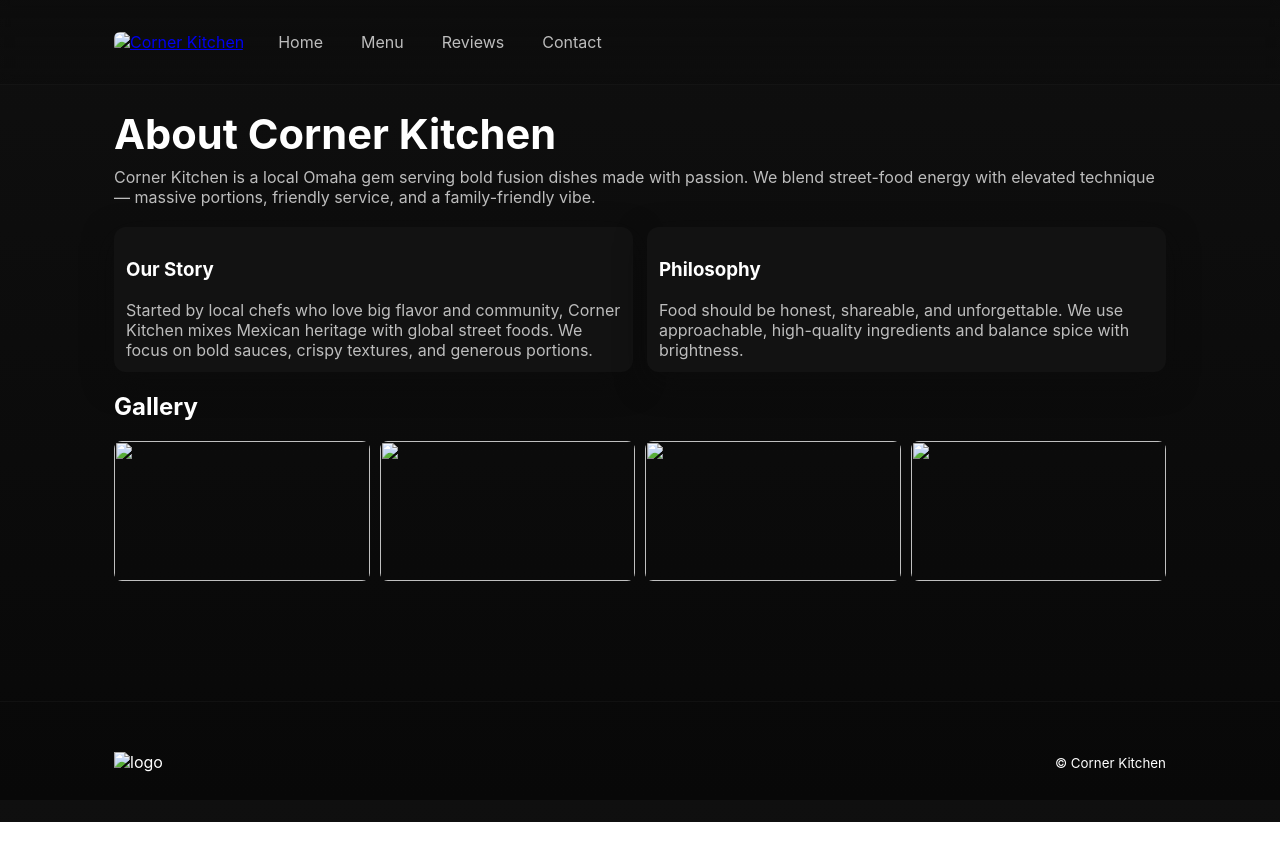
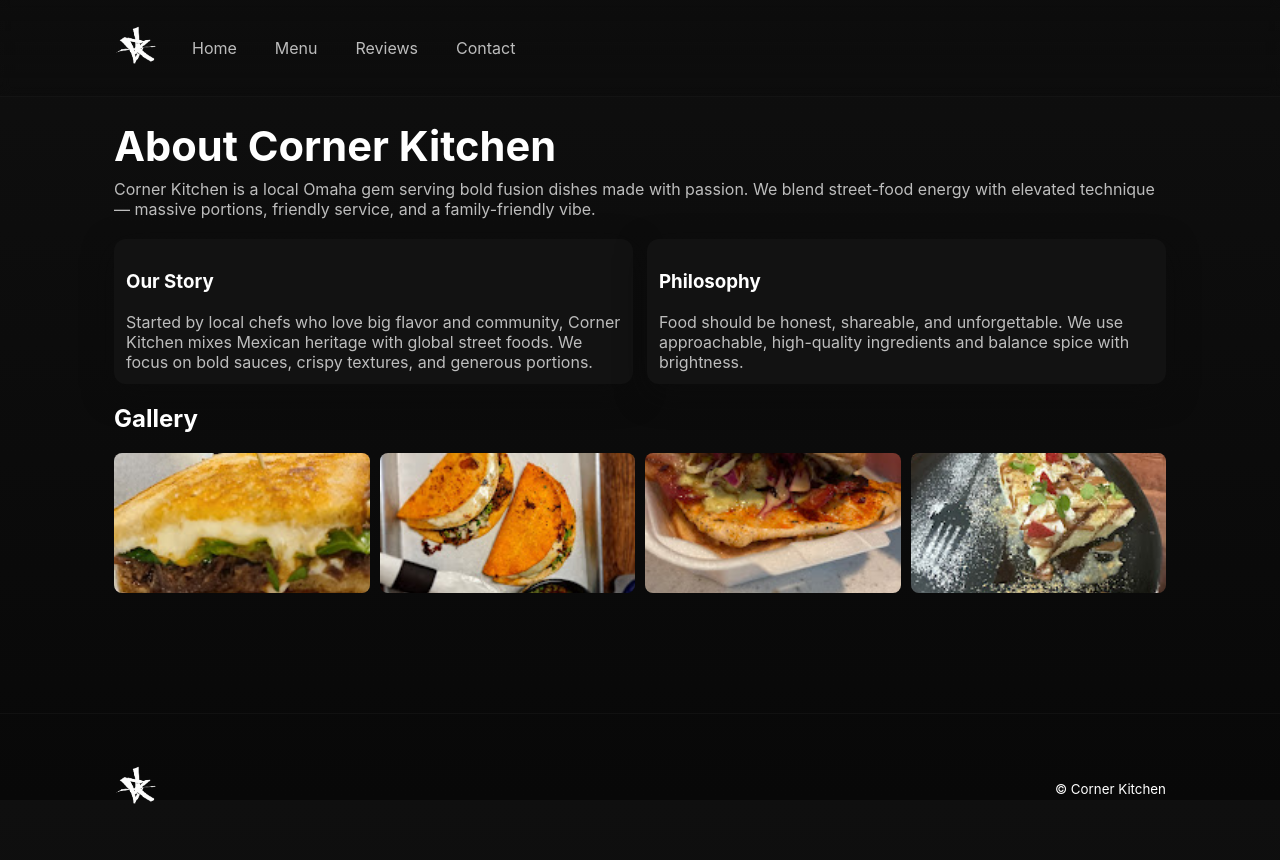
Before and after one commit to AraNebula/corner-kitchen-site, a plain HTML site: page about.html in a window 1280 px wide. Before the commit the page ends 822 px from the top, so only its background shows below. Drawn offline with Linux system fonts and the light colour scheme; the site is published under a folder, as on GitHub Pages, so addresses that start at the root find nothing.

Commit message:
Update about.html

```diff
--- a/about.html
+++ b/about.html
@@ -9,9 +9,9 @@
 <body>
   <header class="site-header">
     <div class="container header-inner">
-      <a class="logo" href="/"><img src="/LOGO.png" alt="Corner Kitchen" /></a>
+      <a class="logo" href="index.html"><img src="LOGO.png" alt="Corner Kitchen" /></a>
       <nav class="nav">
-        <a href="/" class="nav-link">Home</a>
+        <a href="index.html" class="nav-link">Home</a>
         <a href="menu.html" class="nav-link">Menu</a>
         <a href="reviews.html" class="nav-link">Reviews</a>
         <a href="contact.html" class="nav-link">Contact</a>
@@ -37,16 +37,19 @@
     <section style="margin-top:20px">
       <h2>Gallery</h2>
       <div style="display:grid;grid-template-columns:repeat(auto-fit,minmax(160px,1fr));gap:10px;margin-top:10px">
-        <img src="/Barbacoa Melt.jpg" style="width:100%;height:140px;object-fit:cover;border-radius:8px" />
-        <img src="/Quesa-Birria Taco.jpg" style="width:100%;height:140px;object-fit:cover;border-radius:8px" />
-        <img src="/Bang Bang Chicken Sando.jpg" style="width:100%;height:140px;object-fit:cover;border-radius:8px" />
-        <img src="/Tres Leches Cake.jpg" style="width:100%;height:140px;object-fit:cover;border-radius:8px" />
+        <img src="Barbacoa Melt.jpg" style="width:100%;height:140px;object-fit:cover;border-radius:8px" />
+        <img src="Quesa-Birria Taco.jpg" style="width:100%;height:140px;object-fit:cover;border-radius:8px" />
+        <img src="Bang Bang Chicken Sando.jpg" style="width:100%;height:140px;object-fit:cover;border-radius:8px" />
+        <img src="Tres Leches Cake.jpg" style="width:100%;height:140px;object-fit:cover;border-radius:8px" />
       </div>
     </section>
   </main>
 
   <footer class="site-footer">
-    <div class="container footer-inner"><div class="footer-brand"><img src="/LOGO.png" alt="logo" /></div><div class="footer-meta"><small>© <span id="yrAbout"></span> Corner Kitchen</small></div></div>
+    <div class="container footer-inner">
+      <div class="footer-brand"><img src="LOGO.png" alt="logo" /></div>
+      <div class="footer-meta"><small>© <span id="yrAbout"></span> Corner Kitchen</small></div>
+    </div>
   </footer>
 
 </body>
```
